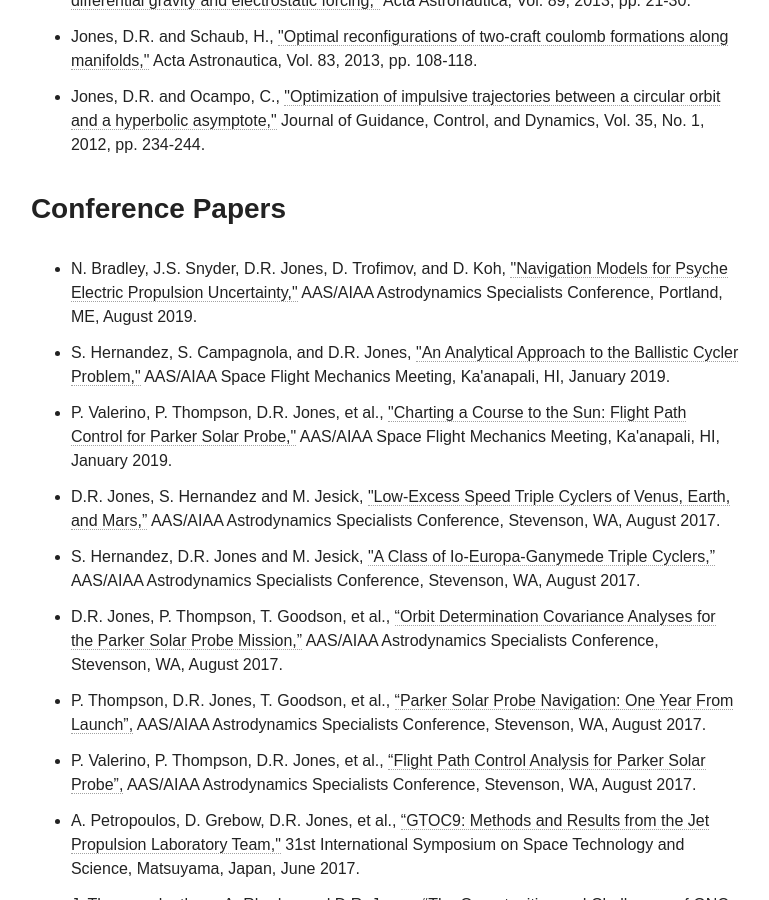
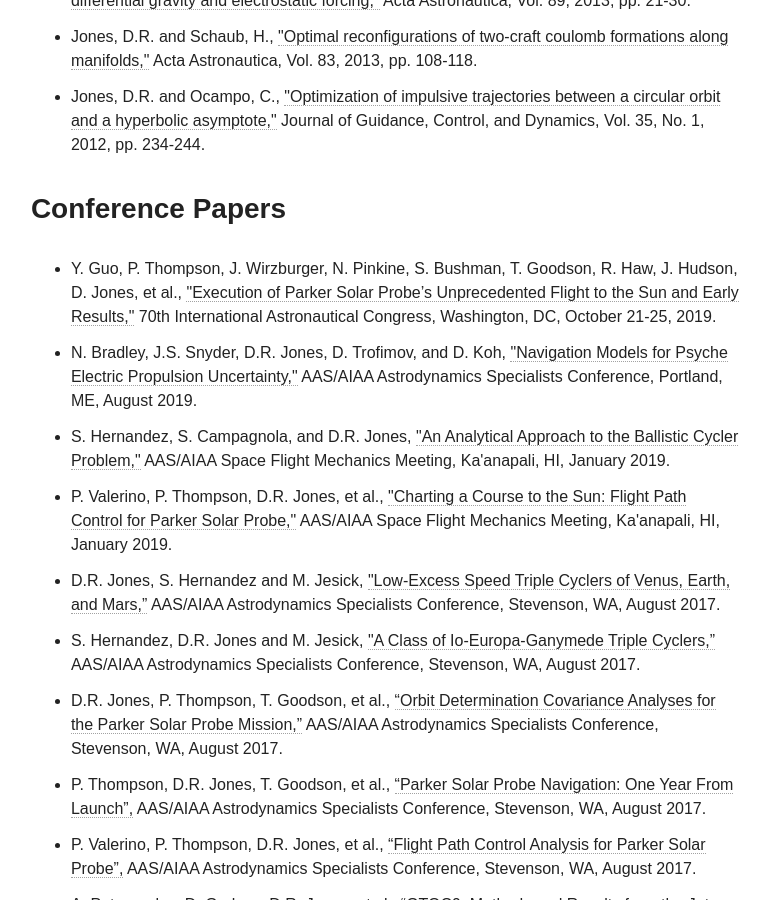
Before and after one commit to drewryanjones/drewryanjones.github.io, a Jekyll site: the page built from research/index.html, in a window 1280 px wide and 900 px high, scrolled down 1703 px. Shown: the whole window, without its empty margins (255-1024 px from the left). Built offline with Jekyll 4.4.1, drawn with Linux system fonts in a browser that asks for light colours; nearby versions of some CDN libraries.

Commit message:
Update CV and publications

```diff
--- a/research/index.html
+++ b/research/index.html
@@ -75,6 +75,14 @@
 
     <h3>Conference Papers</h3>
     <ul class="research">
+        <li>Y. Guo, P. Thompson, J. Wirzburger, N. Pinkine, S. Bushman,
+            T. Goodson, R. Haw, J. Hudson, D. Jones, et al.,
+        <a>
+        "Execution of Parker Solar Probe’s Unprecedented Flight to the Sun and
+        Early Results,"</a>
+        70th International Astronautical Congress, Washington, DC, October 21-25,
+        2019.</li>
+
         <li>N. Bradley, J.S. Snyder, D.R. Jones, D. Trofimov, and D. Koh,
         <a>
         "Navigation Models for Psyche Electric Propulsion Uncertainty,"</a>
```
Also changed, not shown: 1 other file.
